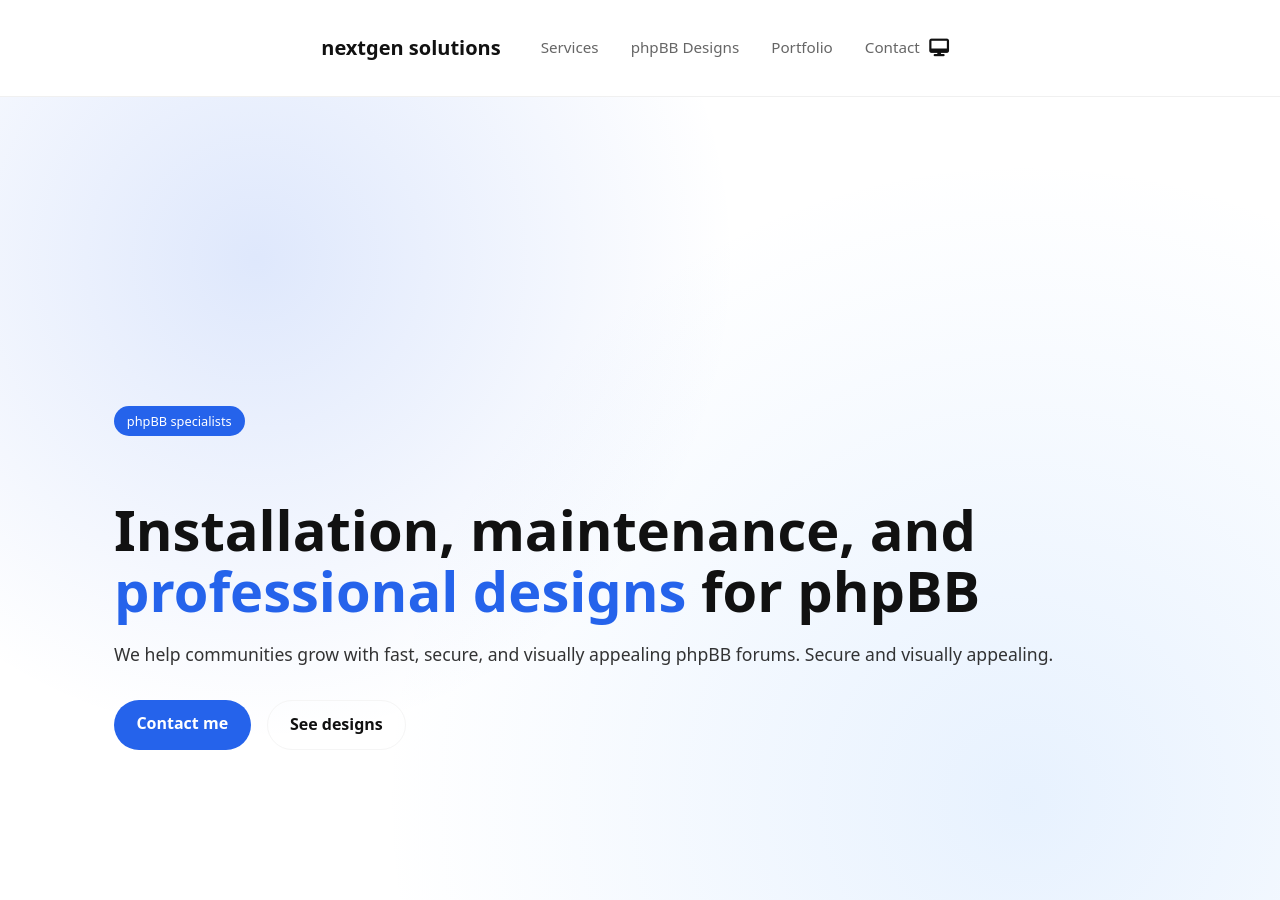
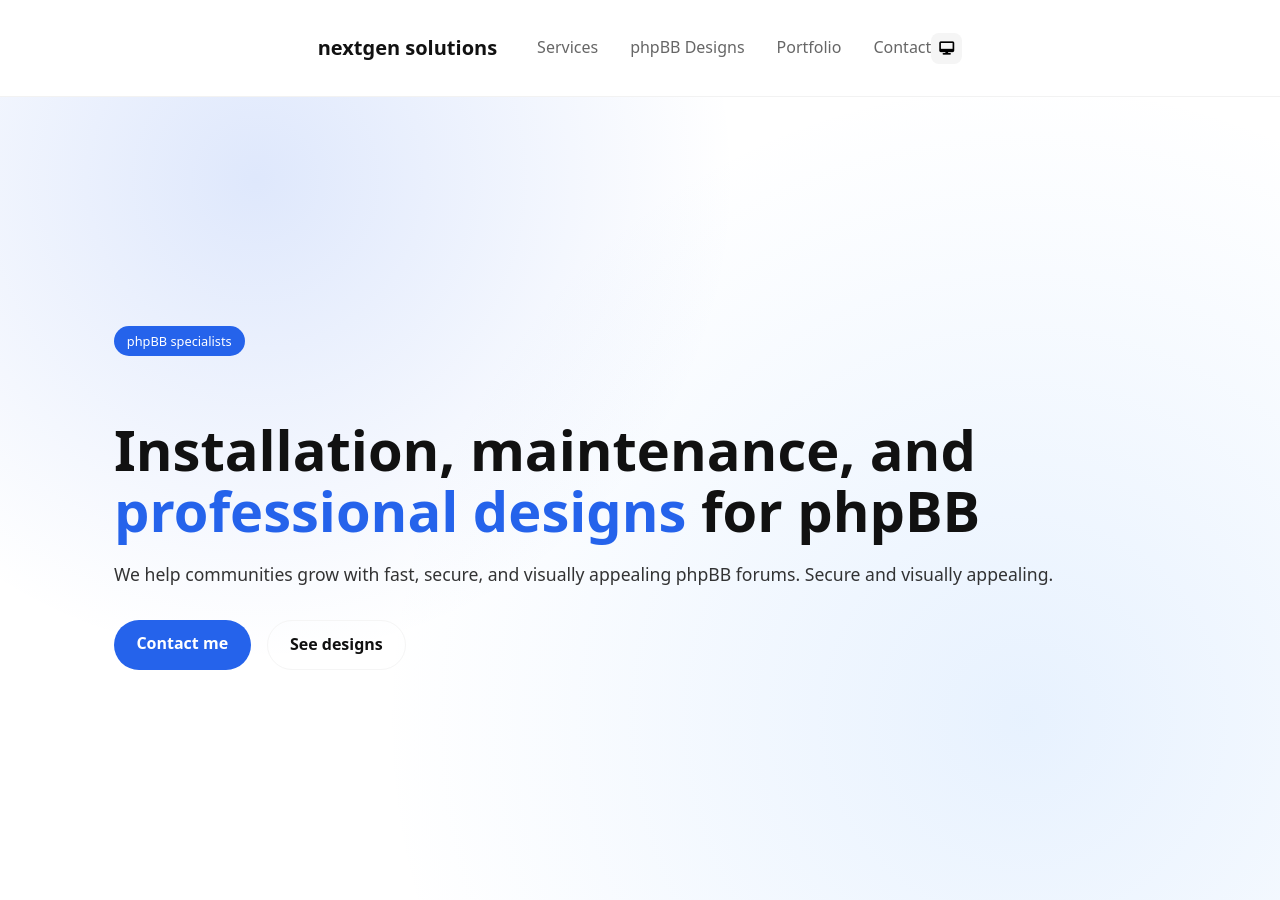
Before and after one commit to nextgen-solutions-gt/nextgen-solutions-gt.github.io, a Jekyll site: the page built from index.md, in a window 1280 px wide and 900 px high. Built offline with Jekyll 4.4.1, drawn with Linux system fonts in a browser that asks for light colours.

Commit message:
Revert "More navbar changes"
This reverts commit 32ef904a3532334accba534874b3707b6f76756d.

```diff
--- a/_layouts/default.html
+++ b/_layouts/default.html
@@ -12,12 +12,10 @@
 </head>
 <body>
 <header class="site-header">
-  <nav class="navbar container">
-    <div class="brand">
-      <a href="#top">nextgen solutions</a>
-    </div>
+  <nav class="nav container">
+    <a href="#home" class="nav-logo">nextgen solutions</a>
 
-    <ul class="nav-menu">
+    <ul class="nav-menu" id="navMenu">
       <li><a href="#services">Services</a></li>
       <li><a href="#designs">phpBB Designs</a></li>
       <li><a href="#portfolio">Portfolio</a></li>
@@ -25,17 +23,16 @@
     </ul>
 
     <div class="nav-actions">
-      <button id="themeToggle" class="theme-toggle" aria-label="Theme">
+      <button id="themeToggle" class="icon-btn" aria-label="Theme">
         <i class="fa-solid fa-moon"></i>
       </button>
 
-      <button class="nav-toggle" aria-label="Menu">
+      <button class="nav-toggle" id="navToggle" aria-label="Menu">
         <i class="fa-solid fa-bars"></i>
       </button>
     </div>
   </nav>
 </header>
-
 
   <main>
     {{ content }}
--- a/assets/css/style.css
+++ b/assets/css/style.css
@@ -219,18 +219,18 @@
   top: 0;
   width: 100%;
   background: var(--bg);
-  border-bottom: 1px solid rgba(0,0,0,.06);
+  border-bottom: 1px solid rgba(0,0,0,.05);
   z-index: 1000;
 }
 
-.navbar {
-  height: 64px;
+.nav {
   display: flex;
   align-items: center;
   justify-content: space-between;
+  height: 72px;
 }
 
-.brand a {
+.nav-logo {
   font-size: 1.25rem;
   font-weight: 700;
   text-decoration: none;
@@ -239,50 +239,32 @@
 
 .nav-menu {
   display: flex;
-  gap: 2rem;
+  gap: 2rem; /* 🔑 evita amontonamiento */
   list-style: none;
 }
 
 .nav-menu a {
   text-decoration: none;
-  font-size: .95rem;
   color: var(--muted);
-  position: relative;
+  font-weight: 500;
   transition: color .2s ease;
 }
 
 .nav-menu a:hover {
-  color: var(--text);
-}
-
-/* subrayado sutil */
-.nav-menu a::after {
-  content: "";
-  position: absolute;
-  bottom: -6px;
-  left: 0;
-  width: 0;
-  height: 2px;
-  background: var(--primary);
-  transition: width .25s ease;
-}
-
-.nav-menu a:hover::after {
-  width: 100%;
+  color: var(--primary);
 }
 
 .nav-actions {
   display: flex;
   align-items: center;
-  gap: .75rem;
+  gap: 1rem;
 }
 
-.theme-toggle,
-.nav-toggle {
-  background: none;
+.icon-btn {
+  background: var(--card);
   border: none;
-  font-size: 1.1rem;
-  color: var(--text);
+  padding: .5rem;
+  border-radius: 8px;
   cursor: pointer;
 }
 
@@ -290,18 +272,16 @@
   display: none;
 }
 
-/* MOBILE */
 @media (max-width: 768px) {
   .nav-menu {
     position: fixed;
-    top: 64px;
+    top: 72px;
     left: 0;
     right: 0;
     background: var(--bg);
     flex-direction: column;
-    align-items: center;
     gap: 1.5rem;
-    padding: 2rem 0;
+    padding: 2rem;
     transform: translateY(-120%);
     transition: transform .3s ease;
   }
@@ -312,11 +292,10 @@
 
   .nav-toggle {
     display: block;
+    background: none;
+    border: none;
+    font-size: 1.25rem;
   }
-}
-
-main {
-  padding-top: 80px;
 }
 
 .hero {
```
